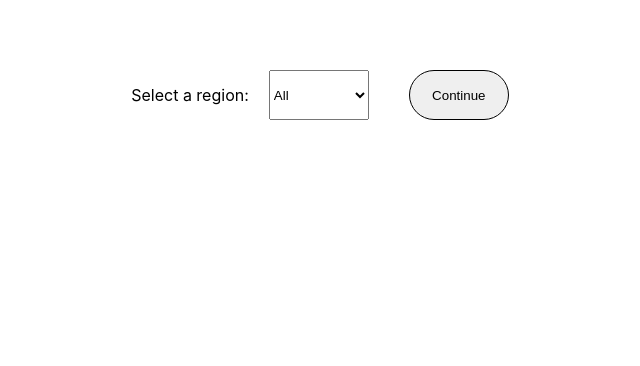
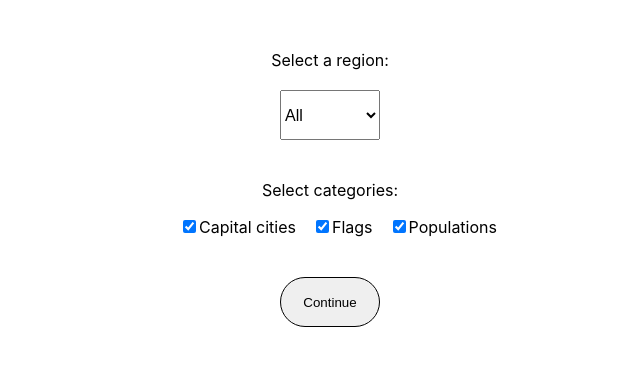
Before and after one commit to glebB01/typescript-react-REST, a React (Create React App) app: page / in a window 1280 px wide. Shown: the top 366 px of the page, without its empty margins (310-950 px from the left). Built offline with nearby package versions, Linux system fonts and the light colour scheme.

Commit message:
allow selection of only specific categories

```diff
--- a/src/App.css
+++ b/src/App.css
@@ -1,3 +1,19 @@
+.question-container {
+  display: -webkit-box;
+  display: -ms-flexbox;
+  display: flex;
+  -webkit-box-orient: vertical;
+  -webkit-box-direction: normal;
+      -ms-flex-direction: column;
+          flex-direction: column;
+  -webkit-box-pack: center;
+      -ms-flex-pack: center;
+          justify-content: center;
+  -webkit-box-align: center;
+      -ms-flex-align: center;
+          align-items: center;
+}
+
 .flag {
   height: 150px;
   width: 225px;
@@ -102,6 +118,10 @@
   -webkit-box-align: center;
       -ms-flex-align: center;
           align-items: center;
+  -webkit-box-orient: vertical;
+  -webkit-box-direction: normal;
+      -ms-flex-direction: column;
+          flex-direction: column;
   margin-top: 50px;
 }
 
@@ -109,6 +129,7 @@
   height: 50px;
   width: 100px;
   margin: 20px;
+  font-size: 16px;
 }
 
 .quiz-options button {
@@ -126,4 +147,23 @@
   background-color: green;
   color: white;
 }
+
+.category-options {
+  display: -webkit-box;
+  display: -ms-flexbox;
+  display: flex;
+  -webkit-box-orient: vertical;
+  -webkit-box-direction: normal;
+      -ms-flex-direction: column;
+          flex-direction: column;
+  -webkit-box-align: center;
+      -ms-flex-align: center;
+          align-items: center;
+  margin-bottom: 20px;
+}
+
+.category-options input {
+  margin-top: 20px;
+  margin-left: 20px;
+}
 /*# sourceMappingURL=App.css.map */
--- a/src/App.scss
+++ b/src/App.scss
@@ -1,3 +1,10 @@
+.question-container {
+  display: flex;
+  flex-direction: column;
+  justify-content: center;
+  align-items: center;
+}
+
 .flag {
   height: 150px;
   width: 225px;
@@ -80,6 +87,7 @@
   display: flex;
   justify-content: center;
   align-items: center;
+  flex-direction: column;
 
   margin-top: 50px;
 
@@ -88,6 +96,8 @@
     width: 100px;
 
     margin: 20px;
+
+    font-size: 16px;
   }
 
   button {
@@ -108,3 +118,16 @@
     }
   }
 }
+
+.category-options {
+  display: flex;
+  flex-direction: column;
+  align-items: center;
+
+  margin-bottom: 20px;
+
+  input {
+    margin-top: 20px;
+    margin-left: 20px;
+  }
+}
--- a/src/components/Question.js
+++ b/src/components/Question.js
@@ -8,7 +8,7 @@ class Question extends React.Component {
     const selectedCountry = getRandomCountry(this.props.countries);
 
     return(
-      <div>
+      <div className="question-container">
         <h1>What is the {this.props.category} of {selectedCountry.name}?</h1>
         <AnswerOptions correctCountry={selectedCountry} category={this.props.category} countries={this.props.countries} />
       </div>
--- a/src/containers/CountryContainer.js
+++ b/src/containers/CountryContainer.js
@@ -7,7 +7,7 @@ class CountryContainer extends React.Component {
     this.state = {
       countries: [],
       random: {},
-      categories: ["capital", "flag", "population"],
+      categories: this.props.categories,
       loading: true
     };
   }
--- a/src/containers/Landing.js
+++ b/src/containers/Landing.js
@@ -7,17 +7,34 @@ class Landing extends React.Component {
     super(props);
     this.state = {
         region: 'all',
+        categories: ["capital", "population", "flag"],
         loadQuiz: false
     };
 
     this.handleChange = this.handleChange.bind(this);
     this.handleClick = this.handleClick.bind(this);
+    this.handleCategoryChange = this.handleCategoryChange.bind(this);
   }
 
   handleChange(evt) {
     const { state } = this;
     state[evt.target.name] = evt.target.value;
     this.setState(state);
+  }
+
+  handleCategoryChange(evt) {
+      const { name } = evt.target;
+      const { categories} = this.state;
+
+      if (categories.includes(name)) {
+          categories.splice( categories.indexOf(name), 1 );
+      } else {
+          categories.push(name);
+      }
+
+      this.setState({
+          categories
+      });
   }
 
   handleClick() {
@@ -35,11 +52,12 @@ class Landing extends React.Component {
     }
 
     if (this.state.loadQuiz) {
-        return <CountryContainer region={this.state.region}/>
+        return <CountryContainer region={this.state.region} categories={this.state.categories} />
     }
 
     return(
         <div className="quiz-options">
+            <div className="category-options">
                 <label>Select a region:</label>
                 <select name="region" onChange={this.handleChange}>
                     <option value="all">All</option>
@@ -49,6 +67,28 @@ class Landing extends React.Component {
                     <option value="europe">Europe</option>
                     <option value="oceania">Oceania</option>
                 </select>
+            </div>
+
+            <div className="category-options">
+                <label>Select categories:</label>
+                <div>
+                    <input type="checkbox" name="capital" value="capital"
+                        checked={this.state.categories.includes("capital")}
+                        onChange={this.handleCategoryChange}/>
+                        Capital cities
+
+                    <input type="checkbox" name="flag" value="flag"
+                        checked={this.state.categories.includes("flag")}
+                        onChange={this.handleCategoryChange}/>
+                        Flags
+
+                    <input type="checkbox" name="population" value="population"
+                        checked={this.state.categories.includes("population")}
+                        onChange={this.handleCategoryChange}/>
+                        Populations
+
+                </div>
+            </div>
 
             <button onClick={this.handleClick}>Continue</button>
         </div>
```
Also changed, not shown: 1 other file (tests, documents, lock files or other folders). Lines whose indentation alone changed are shown as unchanged.
